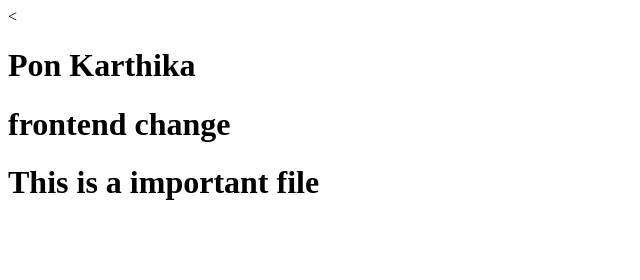
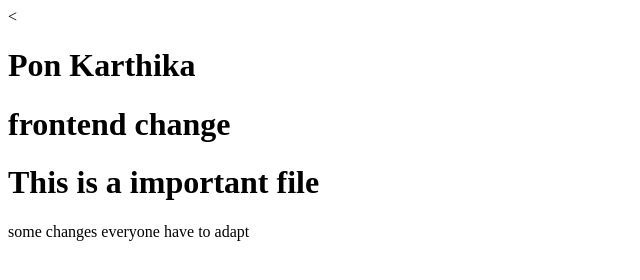
Before and after one commit to PonKarthika07/samplerepo, a plain HTML site: page index.html in a window 1280 px wide. Shown: the whole page, without its empty margins (0-640 px from the left). Drawn offline with Linux system fonts and the light colour scheme.

Commit message:
Update index.html

```diff
--- a/index.html
+++ b/index.html
@@ -9,5 +9,7 @@
     <h1> Pon Karthika</h1>
     <h1>frontend change</h1>
     <h1>This is a important file</h1>
+    some changes everyone have to adapt
+
 </body>
 </html>
```
